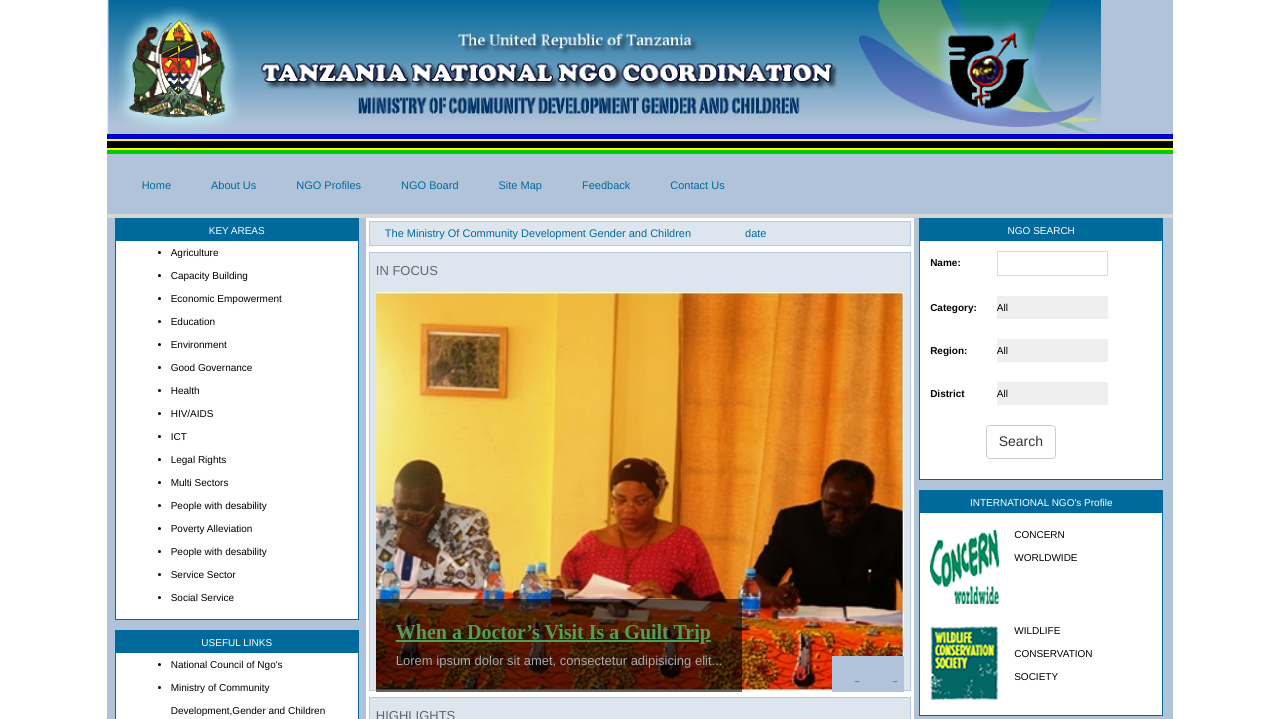
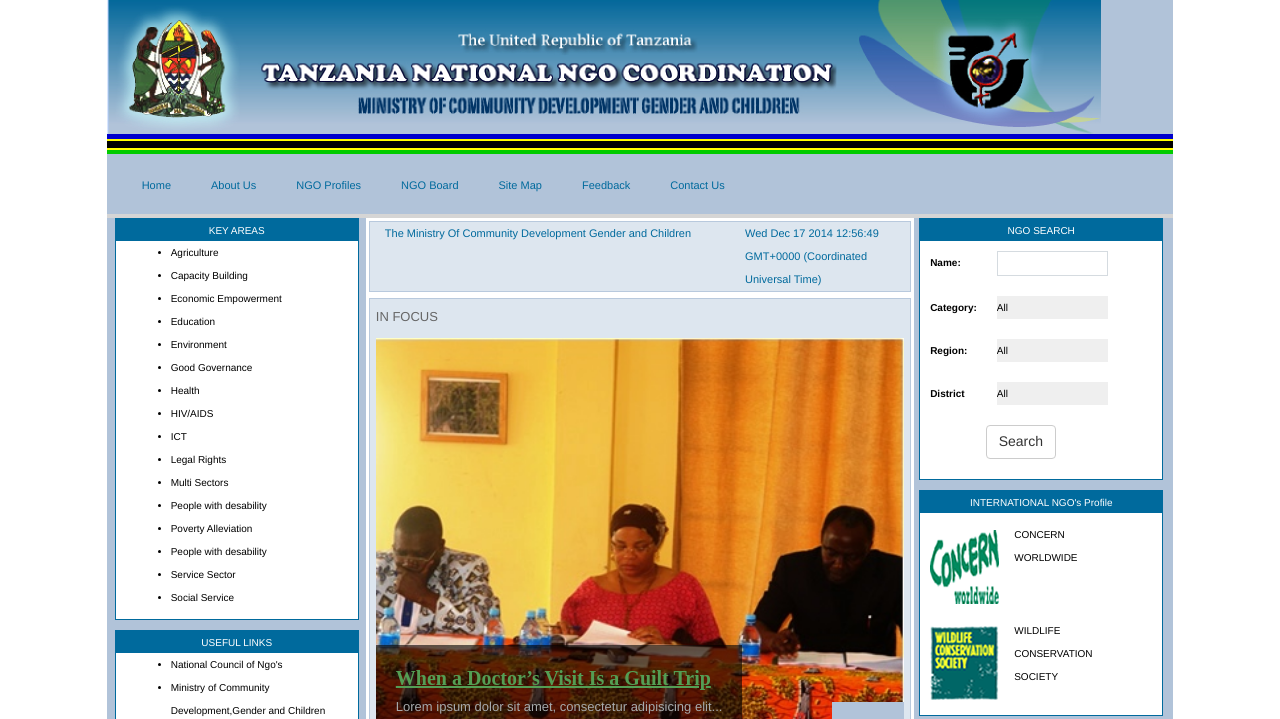
Before and after one commit to leompande/tnnc, a plain HTML site: page index.html in a window 1280 px wide. Shown: the top 719 px of the page. Drawn offline with nearby package versions, Linux system fonts and the light colour scheme; a web font is replaced by a local one.

```diff
--- a/index.html
+++ b/index.html
@@ -39,55 +39,13 @@
     <![endif]-->
 </head>
 <body>
+<script>
+$(document).ready(function(){
+    var now = new Date();
+    $("#todays_date").html(now);
+});
+</script>
 <div class="col-md-10 col-md-offset-1" id="bodyContainer">
-
-<!-- This one in here is responsive menu for tablet and mobiles -->
-<!--<div class="responsive-navigation visible-sm visible-xs ">-->
-    <!--<a href="index.html#" class="menu-toggle-btn">-->
-        <!--<i class="fa fa-bars"></i>-->
-    <!--</a>-->
-    <!--<div class="responsive_menu">-->
-        <!--<ul class="main_menu">-->
-            <!--<li><a href="index.html">Home</a></li>-->
-            <!--<li><a href="index.html#">Events</a>-->
-                <!--<ul>-->
-                    <!--<li><a href="events-grid.html">Events Grid</a></li>-->
-                    <!--<li><a href="events-list.html">Events List</a></li>-->
-                    <!--<li><a href="event-single.html">Event Details</a></li>-->
-                <!--</ul>-->
-            <!--</li>-->
-            <!--<li><a href="index.html#">Courses</a>-->
-                <!--<ul>-->
-                    <!--<li><a href="courses.html">Course List</a></li>-->
-                    <!--<li><a href="course-single.html">Course Single</a></li>-->
-                <!--</ul>-->
-            <!--</li>-->
-            <!--<li><a href="index.html#">Blog Entries</a>-->
-                <!--<ul>-->
-                    <!--<li><a href="blog.html">Blog Grid</a></li>-->
-                    <!--<li><a href="blog-single.html">Blog Single</a></li>-->
-                    <!--<li><a href="blog-disqus.html">Blog Disqus</a></li>-->
-                <!--</ul>-->
-            <!--</li>-->
-            <!--<li><a href="index.html">Pages</a>-->
-                <!--<ul>-->
-                    <!--<li><a href="archives.html">Archives</a></li>-->
-                    <!--<li><a href="shortcodes.html">Shortcodes</a></li>-->
-                    <!--<li><a href="gallery.html">Our Gallery</a></li>-->
-                <!--</ul>-->
-            <!--</li>-->
-            <!--<li><a href="contact.html">Contact</a></li>-->
-        <!--</ul> &lt;!&ndash; /.main_menu &ndash;&gt;-->
-        <!--<ul class="social_icons">-->
-            <!--<li><a href="index.html#"><i class="fa fa-facebook"></i></a></li>-->
-            <!--<li><a href="index.html#"><i class="fa fa-twitter"></i></a></li>-->
-            <!--<li><a href="index.html#"><i class="fa fa-pinterest"></i></a></li>-->
-            <!--<li><a href="index.html#"><i class="fa fa-google-plus"></i></a></li>-->
-            <!--<li><a href="index.html#"><i class="fa fa-rss"></i></a></li>-->
-        <!--</ul> &lt;!&ndash; /.social_icons &ndash;&gt;-->
-    <!--</div> &lt;!&ndash; /.responsive_menu &ndash;&gt;-->
-<!--</div> &lt;!&ndash; /responsive_navigation &ndash;&gt;-->
-
 
     <header class="site-header">
         <div class="container">
@@ -112,14 +70,6 @@
                             <li><a href="#">Feedback</a></li>
                             <li><a href="#">Contact Us</a></li>
                         </ul> <!-- /.main-menu -->
-
-                        <!--<ul class="social-icons pull-right">-->
-                            <!--<li><a href="index.html#" data-toggle="tooltip" title="Facebook"><i class="fa fa-facebook"></i></a></li>-->
-                            <!--<li><a href="index.html#" data-toggle="tooltip" title="Twitter"><i class="fa fa-twitter"></i></a></li>-->
-                            <!--<li><a href="index.html#" data-toggle="tooltip" title="Pinterest"><i class="fa fa-pinterest"></i></a></li>-->
-                            <!--<li><a href="index.html#" data-toggle="tooltip" title="Google+"><i class="fa fa-google-plus"></i></a></li>-->
-                            <!--<li><a href="index.html#" data-toggle="tooltip" title="RSS"><i class="fa fa-rss"></i></a></li>-->
-                        <!--</ul> &lt;!&ndash; /.social-icons &ndash;&gt;-->
                 </nav> <!-- /.main-navigation -->
             </div> <!-- /.container -->
         </div> <!-- /.nav-bar-main -->
@@ -179,7 +129,7 @@
                 <div class="row" >
                 <div class="row" style="margin:3px;border:1px solid #B8C9DD;background-color: #DDE6EF;color:#006A9D; font-size: 11px;">
                     <div class="col-md-8">The Ministry Of Community Development Gender and Children</div>
-                    <div class="col-md-4">date</div>
+                    <div class="col-md-4" id="todays_date">date</div>
                 </div>
                 </div>
                 <div class="row" style="padding:0px;">
```
